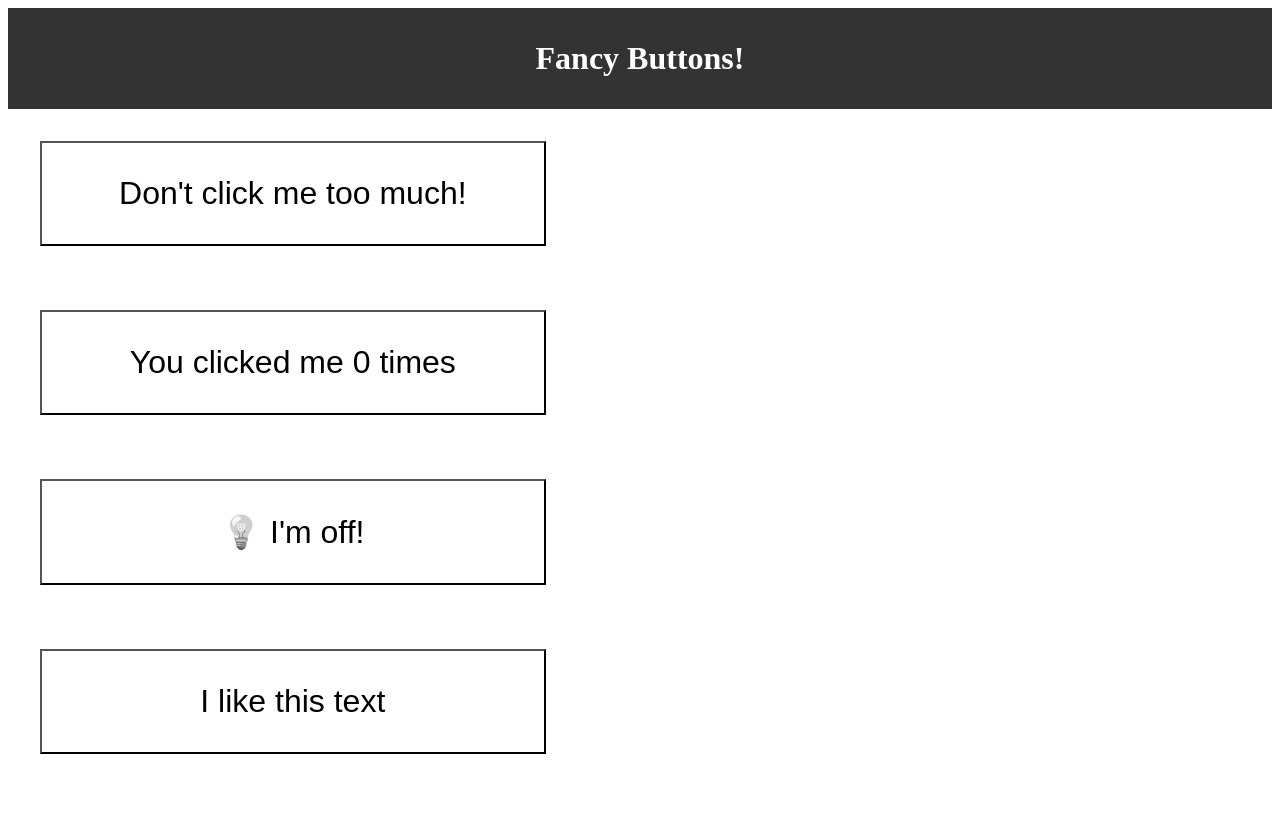
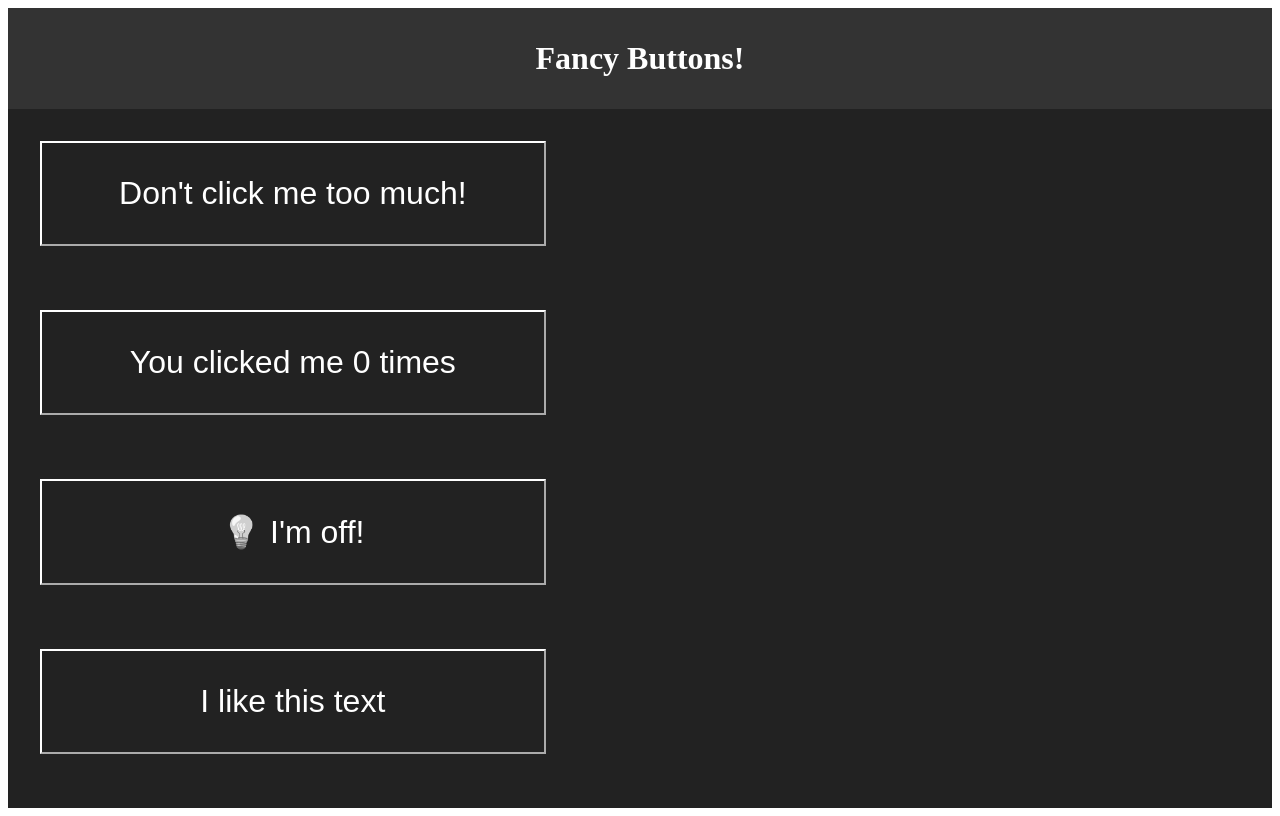
Before and after one commit to RiazCKhan/fancy-buttons, a React (Create React App) app: page / in a window 1280 px wide. Built offline with nearby package versions, Linux system fonts and the light colour scheme.

Commit message:
Refactor LightSwitch - logic now resides in the parent and not the child component

```diff
--- a/src/App.js
+++ b/src/App.js
@@ -1,17 +1,23 @@
 // import logo from './logo.svg';
 import './App.css';
+import { useState } from "react";
 import AngryButton from './components/AngryButton';
 import CounterButton from './components/CounterButton';
 import LightSwitchButton from './components/LightSwitchButton';
 import TextRepeaterButton from './components/TextRepeaterButton';
 
 function App() {
+
+  const [light, setLight] = useState('off');
+  const dark = (light === "off") ? "dark" : "";
+  const switchLight = () => setLight(light === "on" ? "off" : "on");
+
   return (
-    <div className="App">
+    <div className={`App ${dark}`}>
       <h1>Fancy Buttons!</h1>
       <AngryButton />
       <CounterButton />
-      <LightSwitchButton />
+      <LightSwitchButton light={light} setLight={setLight} switchLight={switchLight} />
       <TextRepeaterButton />
     </div>
   );
--- a/src/components/LightSwitchButton.jsx
+++ b/src/components/LightSwitchButton.jsx
@@ -1,9 +1,6 @@
-import { useState } from "react";
-
 const LightSwitchButton = function (props){
-  const [light, setLight] = useState('off');
-
-  const handleClick = () => setLight(light === "on" ? "off" : "on");
+  const {light, setLight, switchLight} = props
+  const handleClick = () => switchLight()
 
   return (
     <button onClick={handleClick} className="LightSwitchButton">
```
